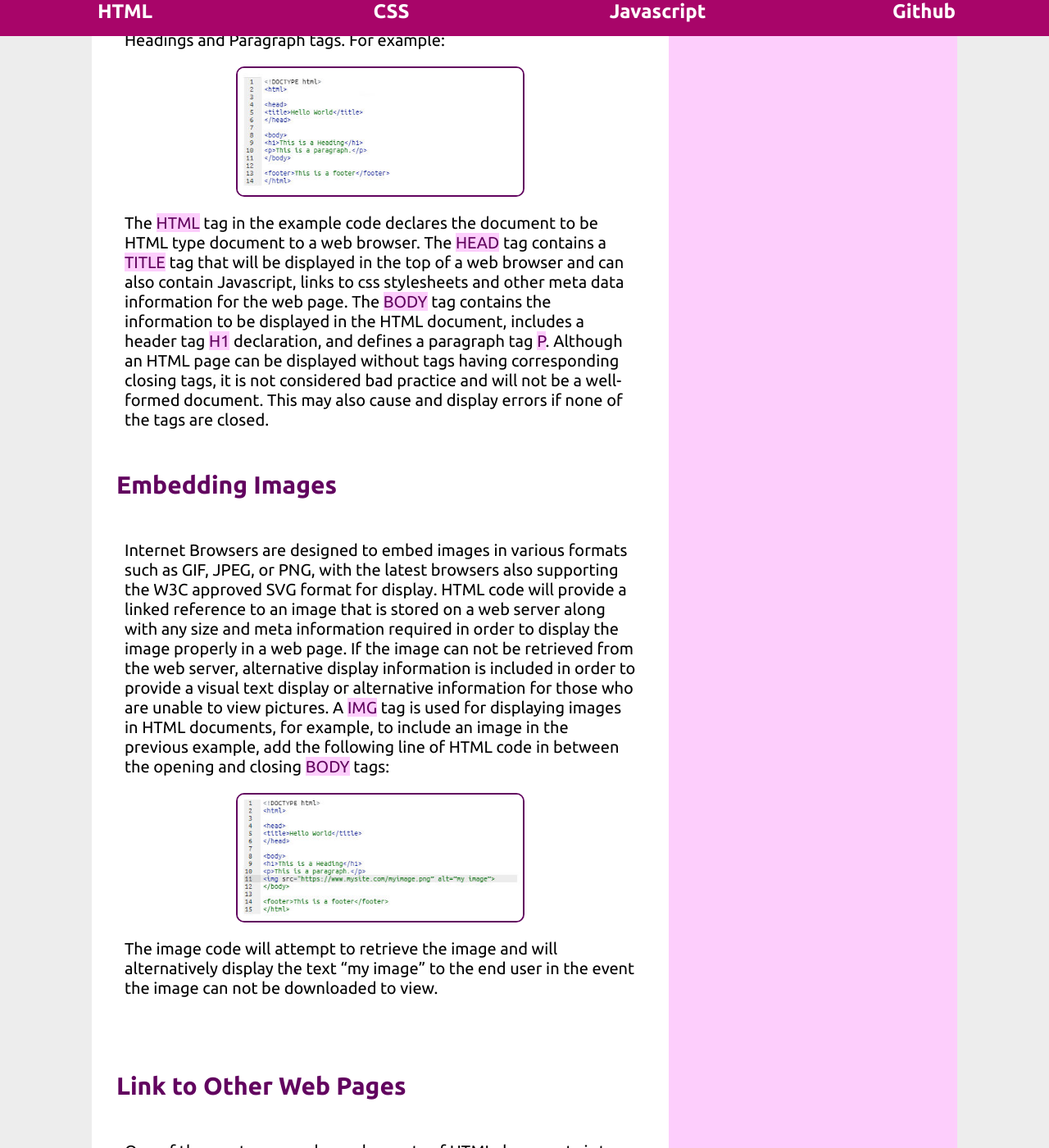
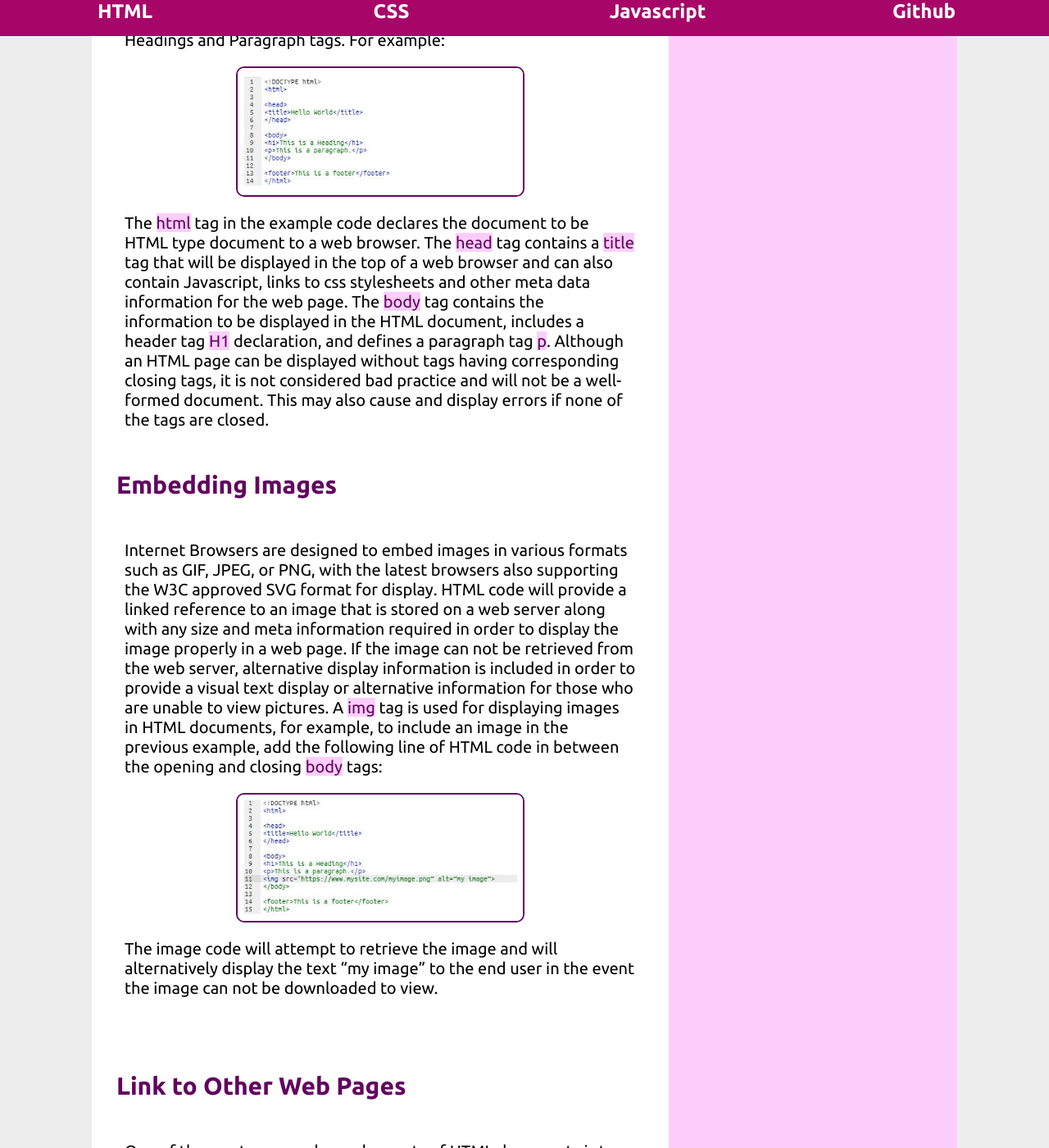
Before and after one commit to Steve-AB/Steve-AB.github.io, a Jekyll site: the page built from pages/html-page/index.html, in a window 1280 px wide and 1400 px high, scrolled down 789 px. Shown: the whole window at 82% size. Built offline with Jekyll 4.4.1, drawn with Linux system fonts in a browser that asks for light colours; nearby versions of some CDN libraries.

Commit message:
update files

```diff
--- a/pages/html-page/index.html
+++ b/pages/html-page/index.html
@@ -15,9 +15,9 @@ title: Steve-AB | Ascribe Bureau
           <H3>Required Parts of an HTML Page</H3>
           <P>HTML documents are made by using opening and closing tags. A closing tag will have the same name as an opening tag, but should be preceded by the / symbol. All HTML documents must have HTML and BODY tags in order to be displayed in a web browser. Other tags that are common to HTML pages include the document HEAD, TITLE, Headings and Paragraph tags. For example:</P>
           <img class="html-code1" src="/images/htmldoccode.jpg" alt="Intial code for a html document" />
-          <p>The <mark>HTML</mark> tag in the example code declares the document to be HTML type document to a web browser. The <mark>HEAD</mark> tag contains a <mark>TITLE</mark> tag that will be displayed in the top of a web browser and can also contain Javascript, links to css stylesheets and other meta data information for the web page. The <mark>BODY</mark> tag contains the information to be displayed in the HTML document, includes a header tag <mark>H1</mark> declaration, and defines a paragraph tag <mark>P</mark>. Although an HTML page can be displayed without tags having corresponding closing tags, it is not considered bad practice and will not be a well-formed document. This may also cause and display errors if none of the tags are closed.</p>
+          <p>The <mark>html</mark> tag in the example code declares the document to be HTML type document to a web browser. The <mark>head</mark> tag contains a <mark>title</mark> tag that will be displayed in the top of a web browser and can also contain Javascript, links to css stylesheets and other meta data information for the web page. The <mark>body</mark> tag contains the information to be displayed in the HTML document, includes a header tag <mark>H1</mark> declaration, and defines a paragraph tag <mark>p</mark>. Although an HTML page can be displayed without tags having corresponding closing tags, it is not considered bad practice and will not be a well-formed document. This may also cause and display errors if none of the tags are closed.</p>
            <h3>Embedding Images</h3>
-           <p>Internet Browsers are designed to embed images in various formats such as GIF, JPEG, or PNG, with the latest browsers also supporting the W3C approved SVG format for display. HTML code will provide a linked reference to an image that is stored on a web server along with any size and meta information required in order to display the image properly in a web page. If the image can not be retrieved from the web server, alternative display information is included in order to provide a visual text display or alternative information for those who are unable to view pictures. A <mark>IMG</mark> tag is used for displaying images in HTML documents, for example, to include an image in the previous example, add the following line of HTML code in between the opening and closing <mark>BODY</mark> tags:</p>
+           <p>Internet Browsers are designed to embed images in various formats such as GIF, JPEG, or PNG, with the latest browsers also supporting the W3C approved SVG format for display. HTML code will provide a linked reference to an image that is stored on a web server along with any size and meta information required in order to display the image properly in a web page. If the image can not be retrieved from the web server, alternative display information is included in order to provide a visual text display or alternative information for those who are unable to view pictures. A <mark>img</mark> tag is used for displaying images in HTML documents, for example, to include an image in the previous example, add the following line of HTML code in between the opening and closing <mark>body</mark> tags:</p>
             <img class="html-code1" src="/images/htmlimagecode.jpg" alt="html code for images" />
             <p>The image code will attempt to retrieve the image and will alternatively display the text “my image” to the end user in the event the image can not be downloaded to view.<p>
             <h3>Link to Other Web Pages</h3>
```
